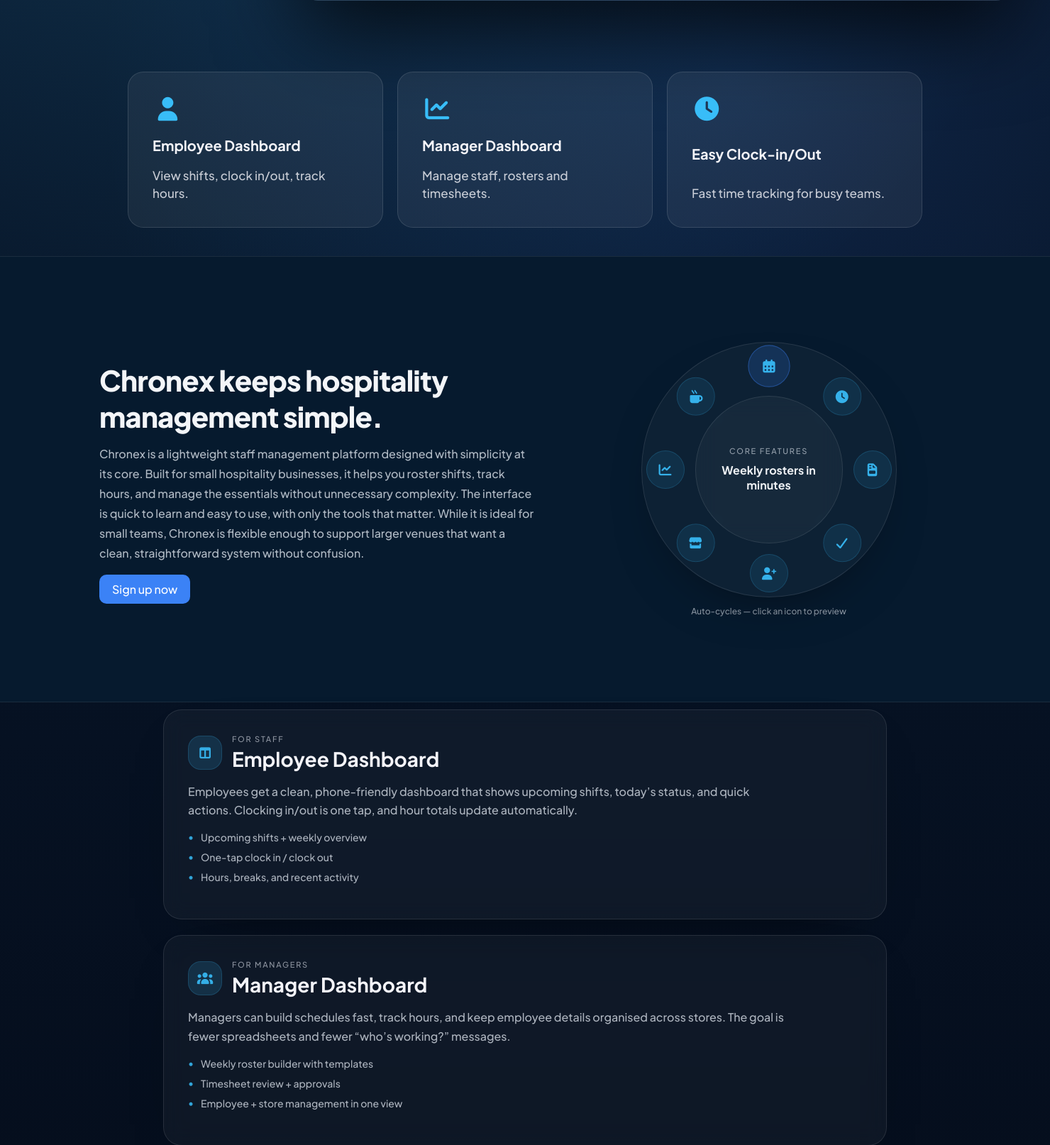
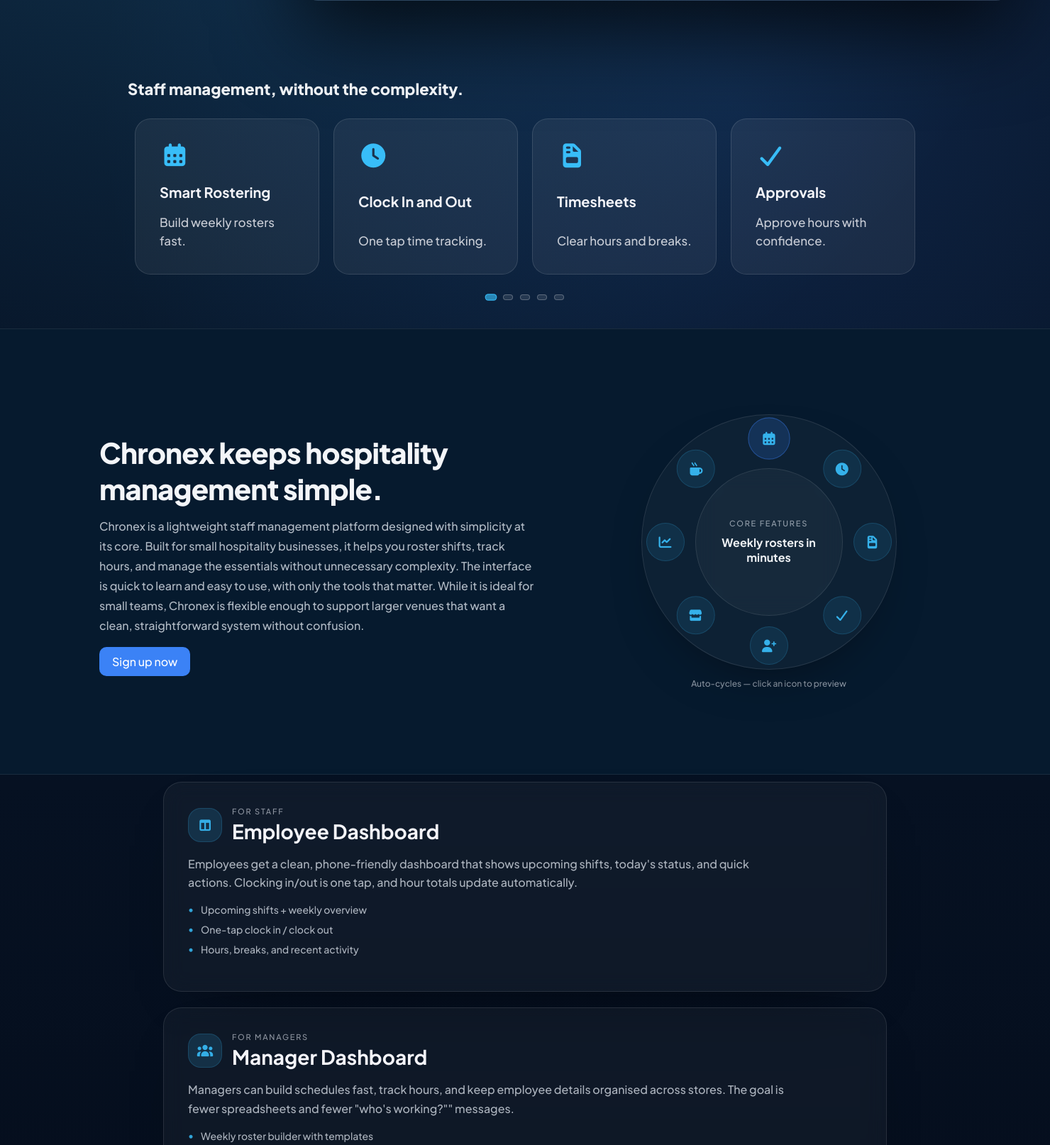
Before and after one commit to 0x3F-Lab/clock-in-system, a Django app: page / in a window 1480 px wide. Shown: the part 824-2438 px from the top of the page at 71% size. Run offline with Django 5.2, Linux system fonts and the light colour scheme; parts of the project's set-up code (start-up, migrations or seed data) failed here and were passed over; some libraries are stand-ins or nearby versions.

Commit message:
feat: add carousel to above panel and move js to separate file

```diff
--- a/src/django/auth_app/static/css/landing.css
+++ b/src/django/auth_app/static/css/landing.css
@@ -179,6 +179,78 @@ body{
 }
 
 .feature:hover{ transform:translateY(-5px); }
+
+.feature-carousel{
+  max-width: 1200px;
+  margin: 0 auto;
+  padding: 70px 40px 40px;
+}
+
+.carousel-head{
+  margin-bottom: 18px;
+}
+
+.carousel-head h2{
+  margin: 0;
+  font-size: 22px;
+  font-weight: 800;
+  color: rgba(248,250,252,0.96);
+}
+
+.carousel-head p{
+  margin: 8px 0 0;
+  color: rgba(226,232,240,0.72);
+}
+
+.carousel-viewport{
+  overflow: hidden;
+  border-radius: 24px;
+}
+
+.carousel-track{
+  display: flex;
+  transition: transform 600ms cubic-bezier(.2,.9,.2,1);
+  will-change: transform;
+}
+
+.feature-slide{
+  flex: 0 0 25%;
+  padding: 10px;
+}
+
+.carousel-dots{
+  display: flex;
+  justify-content: center;
+  gap: 10px;
+  margin-top: 18px;
+}
+
+.carousel-dot{
+  width: 8px;
+  height: 8px;
+  border-radius: 999px;
+  border: 1px solid rgba(255,255,255,0.25);
+  background: rgba(255,255,255,0.10);
+  cursor: pointer;
+  transition: transform .15s ease, background .15s ease, border-color .15s ease;
+}
+
+.carousel-dot.is-active{
+  background: rgba(56,189,248,0.65);
+  border-color: rgba(56,189,248,0.85);
+  transform: scale(1.2);
+}
+
+@media (max-width: 900px){
+  .feature-carousel{ padding: 60px 18px 30px; }
+  .feature-slide{ flex: 0 0 50%; }
+}
+
+@media (max-width: 520px){
+  .feature-slide{ flex: 0 0 100%; }
+}
+
+
 
 .detail{
   max-width:900px;
--- /dev/null
+++ b/src/django/auth_app/static/js/landing.js
@@ -0,0 +1,148 @@
+function scrollToSection(id){
+  const el = document.getElementById(id);
+  if(el) el.scrollIntoView({ behavior: 'smooth' });
+}
+
+/* Feature carousel (4-at-a-time) */
+(function(){
+  const track = document.getElementById('featureTrack');
+  const dotsWrap = document.getElementById('featureDots');
+  if(!track || !dotsWrap) return;
+
+  const slides = Array.from(track.querySelectorAll('.feature-slide'));
+  const totalSlides = slides.length;
+
+  function getVisibleCount(){
+    const w = window.innerWidth;
+    if(w <= 520) return 1;
+    if(w <= 900) return 2;
+    return 4;
+  }
+
+  let visible = getVisibleCount();
+  let maxIndex = Math.max(0, totalSlides - visible);
+  let index = 0;
+  let timer = null;
+
+  function buildDots(){
+    dotsWrap.innerHTML = "";
+    visible = getVisibleCount();
+    maxIndex = Math.max(0, totalSlides - visible);
+
+    const dotCount = maxIndex + 1;
+
+    for(let i = 0; i < dotCount; i++){
+      const d = document.createElement('button');
+      d.type = 'button';
+      d.className = 'carousel-dot' + (i === index ? ' is-active' : '');
+      d.setAttribute('aria-label', `Go to slide ${i + 1}`);
+      d.addEventListener('click', () => {
+        setIndex(i);
+      });
+      dotsWrap.appendChild(d);
+    }
+  }
+
+  function updateDots(){
+    const dots = Array.from(dotsWrap.querySelectorAll('.carousel-dot'));
+    dots.forEach((d, i) => d.classList.toggle('is-active', i === index));
+  }
+
+  function setIndex(i){
+    index = Math.max(0, Math.min(maxIndex, i));
+    const pct = (100 / visible) * index;
+    track.style.transform = `translateX(-${pct}%)`;
+    updateDots();
+  }
+
+  function next(){
+    index = (index >= maxIndex) ? 0 : index + 1;
+    setIndex(index);
+  }
+
+  function start(){
+    timer = setInterval(next, 2600);
+  }
+
+  window.addEventListener('resize', () => {
+    const newVisible = getVisibleCount();
+    visible = newVisible;
+    maxIndex = Math.max(0, totalSlides - visible);
+    index = Math.min(index, maxIndex);
+    buildDots();
+    setIndex(index);
+  });
+
+  buildDots();
+  setIndex(0);
+  start();
+})();
+
+/* Feature wheel */
+(function(){
+  const wheel = document.querySelector('.wheel');
+  if(!wheel) return;
+
+  const items = Array.from(wheel.querySelectorAll('.wheel-item'));
+  const descEl = document.getElementById('wheelDesc');
+
+  const total = items.length;
+  let index = 0;
+  let timer = null;
+  let userLocked = false;
+
+  function positionItems(){
+    const size = wheel.getBoundingClientRect().width;
+    const radius = Math.max(110, (size / 2) - 34);
+
+    items.forEach((btn, i) => {
+      const angle = (i / total) * (Math.PI * 2) - Math.PI / 2;
+      const x = Math.cos(angle) * radius;
+      const y = Math.sin(angle) * radius;
+      btn.style.transform =
+        `translate(calc(-50% + ${x}px), calc(-50% + ${y}px))`;
+    });
+  }
+
+  window.addEventListener('resize', positionItems);
+  positionItems();
+
+  function setActive(newIndex){
+    index = (newIndex + total) % total;
+
+    items.forEach((b, i) =>
+      b.classList.toggle('is-active', i === index)
+    );
+
+    if(descEl){
+      descEl.textContent = items[index].dataset.desc || '';
+    }
+  }
+
+  function next(){
+    setActive(index + 1);
+  }
+
+  function start(){
+    if(!userLocked){
+      timer = setInterval(next, 2400);
+    }
+  }
+
+  function stop(){
+    if(timer) clearInterval(timer);
+    timer = null;
+  }
+
+  items.forEach((btn, i) => {
+    btn.addEventListener('click', () => {
+      userLocked = true;
+      stop();
+      setActive(i);
+    });
+  });
+
+  const initial = items.findIndex(b => b.classList.contains('is-active'));
+  setActive(initial >= 0 ? initial : 0);
+  start();
+})();
--- a/src/django/auth_app/templates/auth_app/landing.html
+++ b/src/django/auth_app/templates/auth_app/landing.html
@@ -74,27 +74,82 @@
 
     </section>
 
-    <section id="features" class="feature-cards">
+<section id="features" class="feature-carousel">
+  <div class="carousel-head">
+    <h2>Staff management, without the complexity.</h2>
+  </div>
 
-      <div onclick="scrollToSection('employee')" class="feature">
-        <i class="fa-solid fa-user"></i>
-        <h3>Employee Dashboard</h3>
-        <p>View shifts, clock in/out, track hours.</p>
+  <div class="carousel-viewport">
+    <div class="carousel-track" id="featureTrack">
+      <div class="feature-slide">
+        <div class="feature">
+          <i class="fa-solid fa-calendar-days"></i>
+          <h3>Smart Rostering</h3>
+          <p>Build weekly rosters fast.</p>
+        </div>
       </div>
 
-      <div onclick="scrollToSection('manager')" class="feature">
-        <i class="fa-solid fa-chart-line"></i>
-        <h3>Manager Dashboard</h3>
-        <p>Manage staff, rosters and timesheets.</p>
+      <div class="feature-slide">
+        <div class="feature">
+          <i class="fa-solid fa-clock"></i>
+          <h3>Clock In and Out</h3>
+          <p>One tap time tracking.</p>
+        </div>
       </div>
 
-      <div onclick="scrollToSection('clock')" class="feature">
-        <i class="fa-solid fa-clock"></i>
-        <h3>Easy Clock-in/Out</h3>
-        <p>Fast time tracking for busy teams.</p>
+      <div class="feature-slide">
+        <div class="feature">
+          <i class="fa-solid fa-file-invoice"></i>
+          <h3>Timesheets</h3>
+          <p>Clear hours and breaks.</p>
+        </div>
       </div>
 
-    </section>
+      <div class="feature-slide">
+        <div class="feature">
+          <i class="fa-solid fa-check"></i>
+          <h3>Approvals</h3>
+          <p>Approve hours with confidence.</p>
+        </div>
+      </div>
+
+      <div class="feature-slide">
+        <div class="feature">
+          <i class="fa-solid fa-users"></i>
+          <h3>Team Management</h3>
+          <p>Manage staff profiles easily.</p>
+        </div>
+      </div>
+
+      <div class="feature-slide">
+        <div class="feature">
+          <i class="fa-solid fa-store"></i>
+          <h3>Stores and Roles</h3>
+          <p>Keep venues organised.</p>
+        </div>
+      </div>
+
+      <div class="feature-slide">
+        <div class="feature">
+          <i class="fa-solid fa-chart-line"></i>
+          <h3>Simple Insights</h3>
+          <p>See your week at a glance.</p>
+        </div>
+      </div>
+
+      <div class="feature-slide">
+        <div class="feature">
+          <i class="fa-solid fa-shield-halved"></i>
+          <h3>Audit Trail</h3>
+          <p>Track changes and edits.</p>
+        </div>
+      </div>
+    </div>
+  </div>
+
+  <div class="carousel-dots" id="featureDots" aria-label="Feature carousel navigation"></div>
+</section>
+
 </section>
 
 <section class="about-band" id="about">
@@ -180,7 +235,7 @@
       </div>
 
       <p class="detail-text">
-        Employees get a clean, phone-friendly dashboard that shows upcoming shifts, today’s status,
+        Employees get a clean, phone-friendly dashboard that shows upcoming shifts, today's status,
         and quick actions. Clocking in/out is one tap, and hour totals update automatically.
       </p>
 
@@ -206,7 +261,7 @@
 
       <p class="detail-text">
         Managers can build schedules fast, track hours, and keep employee details organised across stores.
-        The goal is fewer spreadsheets and fewer “who’s working?” messages.
+        The goal is fewer spreadsheets and fewer "who's working?"" messages.
       </p>
 
       <ul class="detail-list">
@@ -251,86 +306,7 @@
 </section>
 
 <script src="{% static 'js/particles.js' %}"></script>
-
-<script>
-function scrollToSection(id){
-  document.getElementById(id).scrollIntoView({behavior:'smooth'});
-}
-</script>
-
-<script>
-(function(){
-  const wheel = document.querySelector('.wheel');
-  if(!wheel) return;
-
-  const items = Array.from(wheel.querySelectorAll('.wheel-item'));
-  const descEl = document.getElementById('wheelDesc');
-
-  const total = items.length;
-  let index = 0;
-  let timer = null;
-  let userLocked = false;
-
-  function positionItems(){
-    const size = wheel.getBoundingClientRect().width;
-    const radius = Math.max(110, (size / 2) - 34);
-
-    items.forEach((btn, i) => {
-      const angle = (i / total) * (Math.PI * 2) - Math.PI / 2;
-      const x = Math.cos(angle) * radius;
-      const y = Math.sin(angle) * radius;
-      btn.style.transform =
-        `translate(calc(-50% + ${x}px), calc(-50% + ${y}px))`;
-    });
-  }
-
-  window.addEventListener('resize', positionItems);
-  positionItems();
-
-  function setActive(newIndex){
-    index = (newIndex + total) % total;
-
-    items.forEach((b, i) =>
-      b.classList.toggle('is-active', i === index)
-    );
-
-    if(descEl){
-      descEl.textContent = items[index].dataset.desc || '';
-    }
-  }
-
-  function next(){
-    setActive(index + 1);
-  }
-
-  function start(){
-    if(!userLocked){
-      timer = setInterval(next, 2400);
-    }
-  }
-
-  function stop(){
-    if(timer) clearInterval(timer);
-    timer = null;
-  }
-
-  items.forEach((btn, i) => {
-    btn.addEventListener('click', () => {
-      userLocked = true;
-      stop();
-      setActive(i);
-    });
-  });
-
-  const initial = items.findIndex(b => b.classList.contains('is-active'));
-  setActive(initial >= 0 ? initial : 0);
-  start();
-})();
-</script>
-
-
-
-
+<script src="{% static 'js/landing.js' %}"></script>
 
 </body>
 </html>
```
